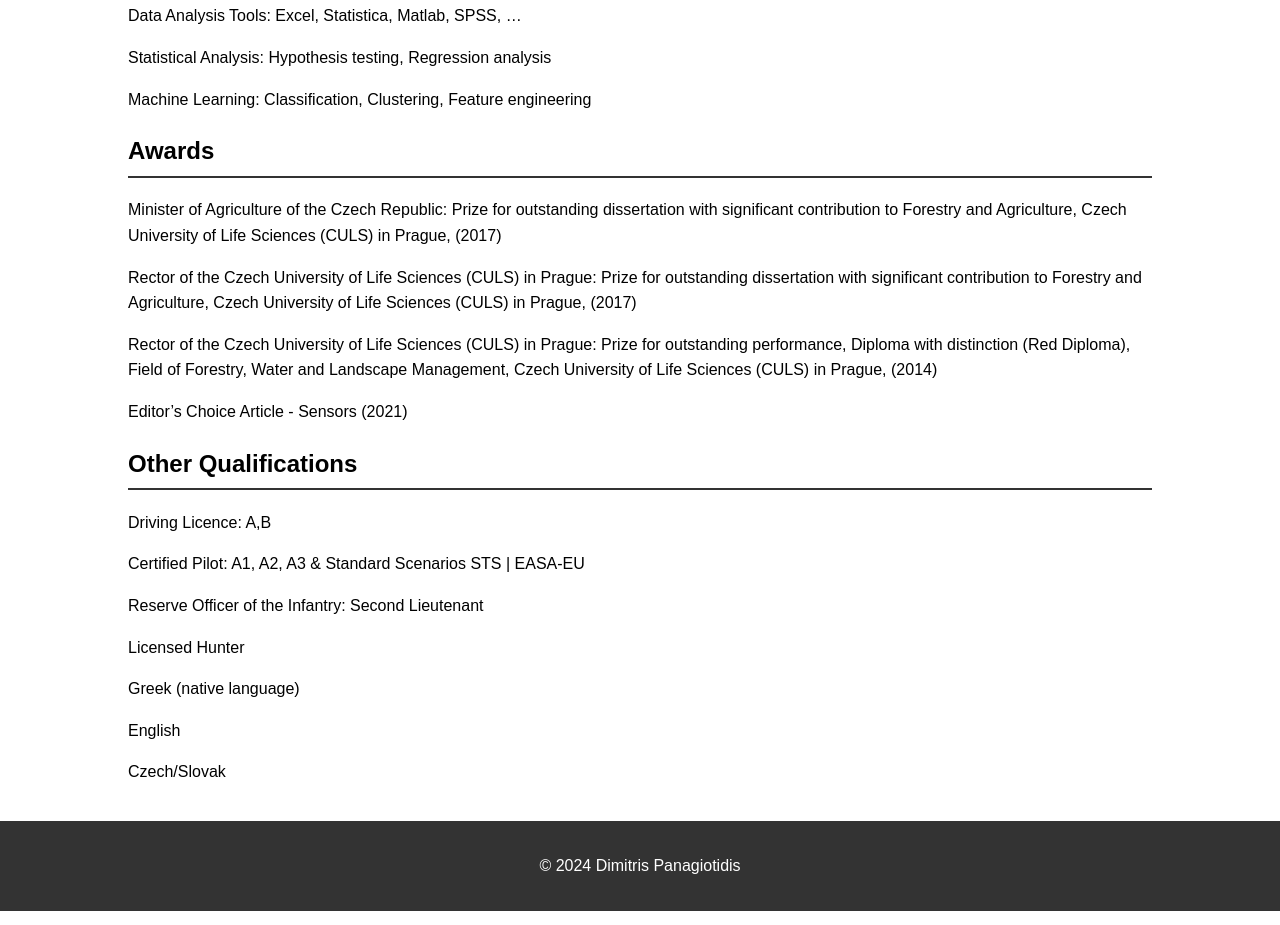
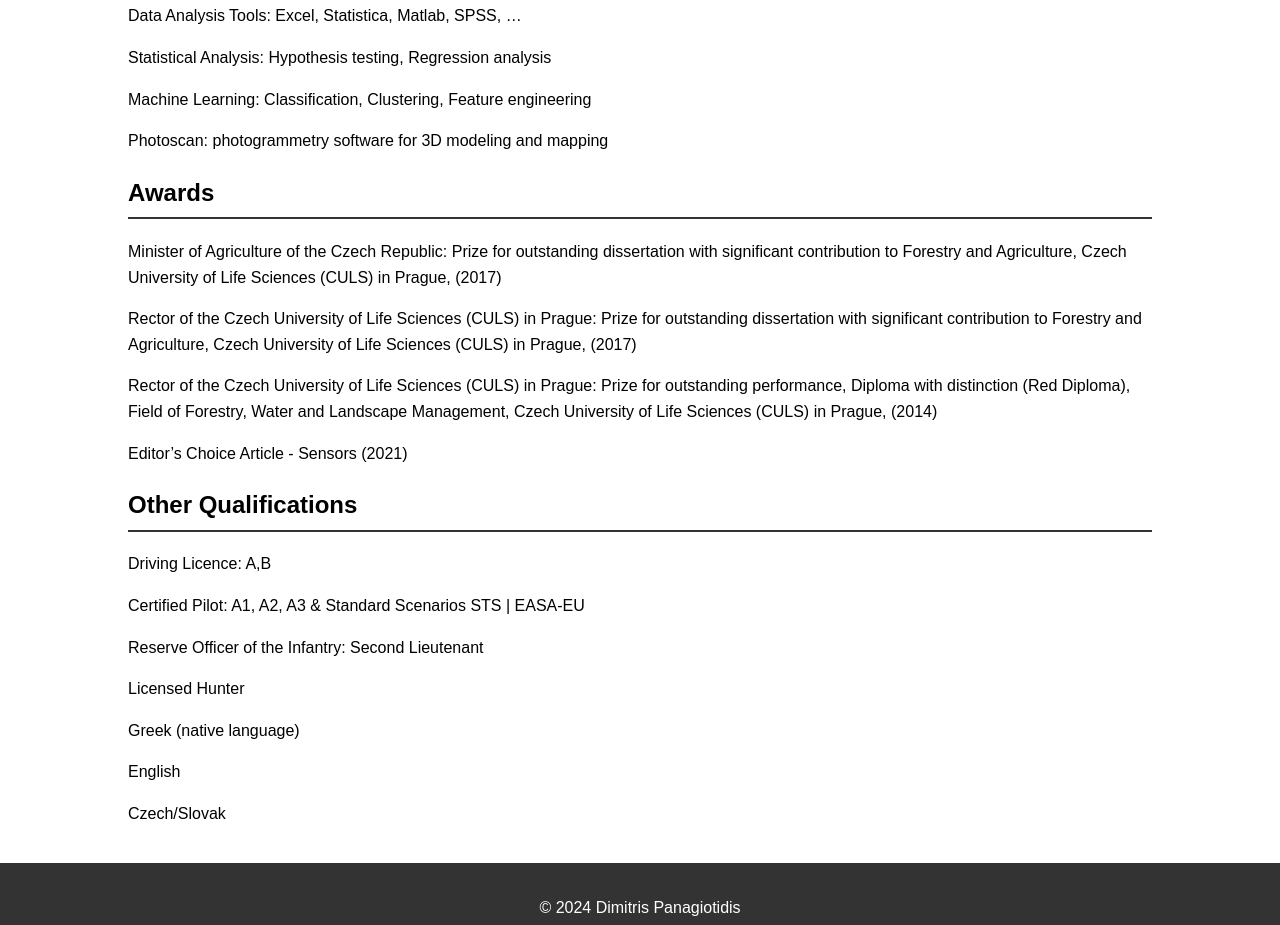
Before and after one commit to panagdim/Dimitrios-Panagiotidis_CV, a plain HTML site: page index.html in a window 1280 px wide. Shown: the part 3593-4518 px from the top of the page. Drawn offline with Linux system fonts and the light colour scheme.

Commit message:
Fix HTML structure and formatting issues

```diff
--- a/index.html
+++ b/index.html
@@ -153,6 +153,7 @@
             <p>Data Analysis Tools: Excel, Statistica, Matlab, SPSS, …</p>
             <p>Statistical Analysis: Hypothesis testing, Regression analysis</p>
             <p>Machine Learning: Classification, Clustering, Feature engineering</p>
+            <p>Photoscan: photogrammetry software for 3D modeling and mapping</p>
 
         </section>
 
```
